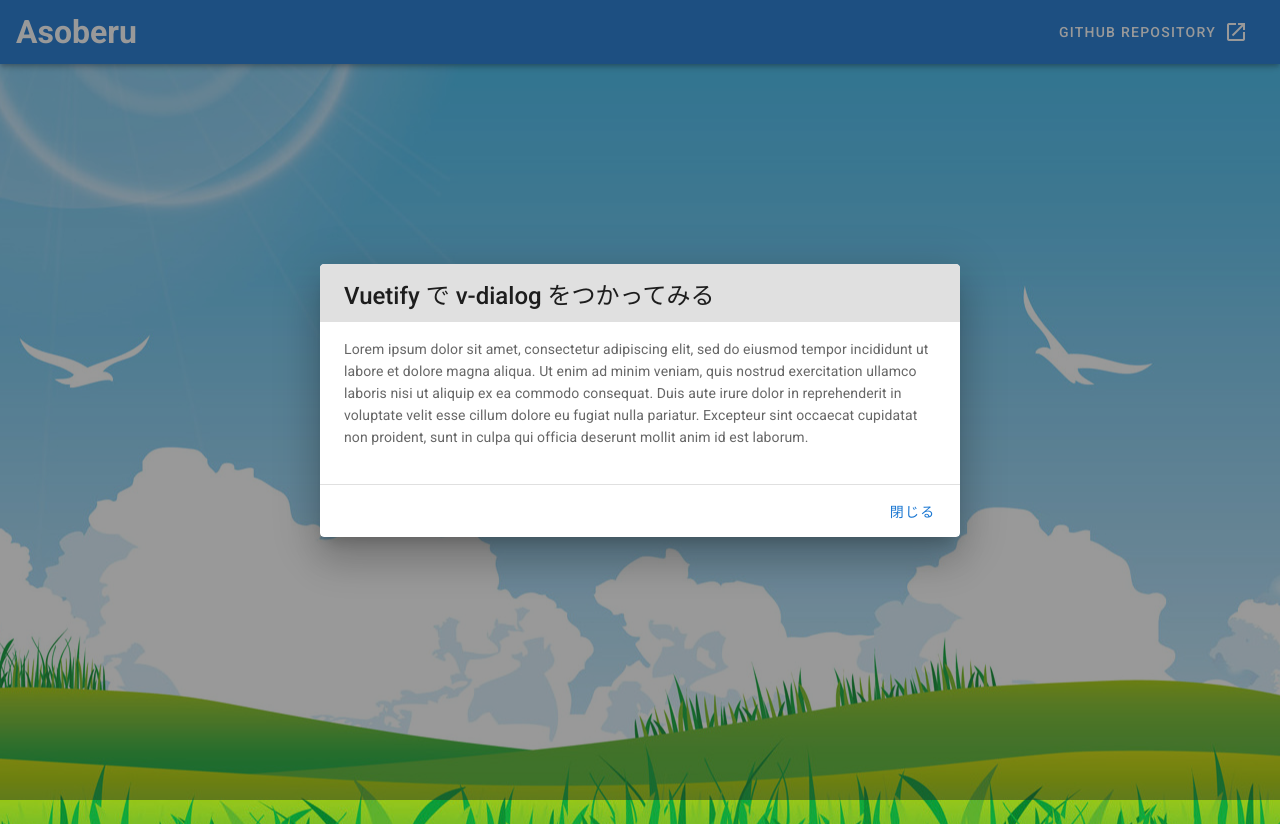
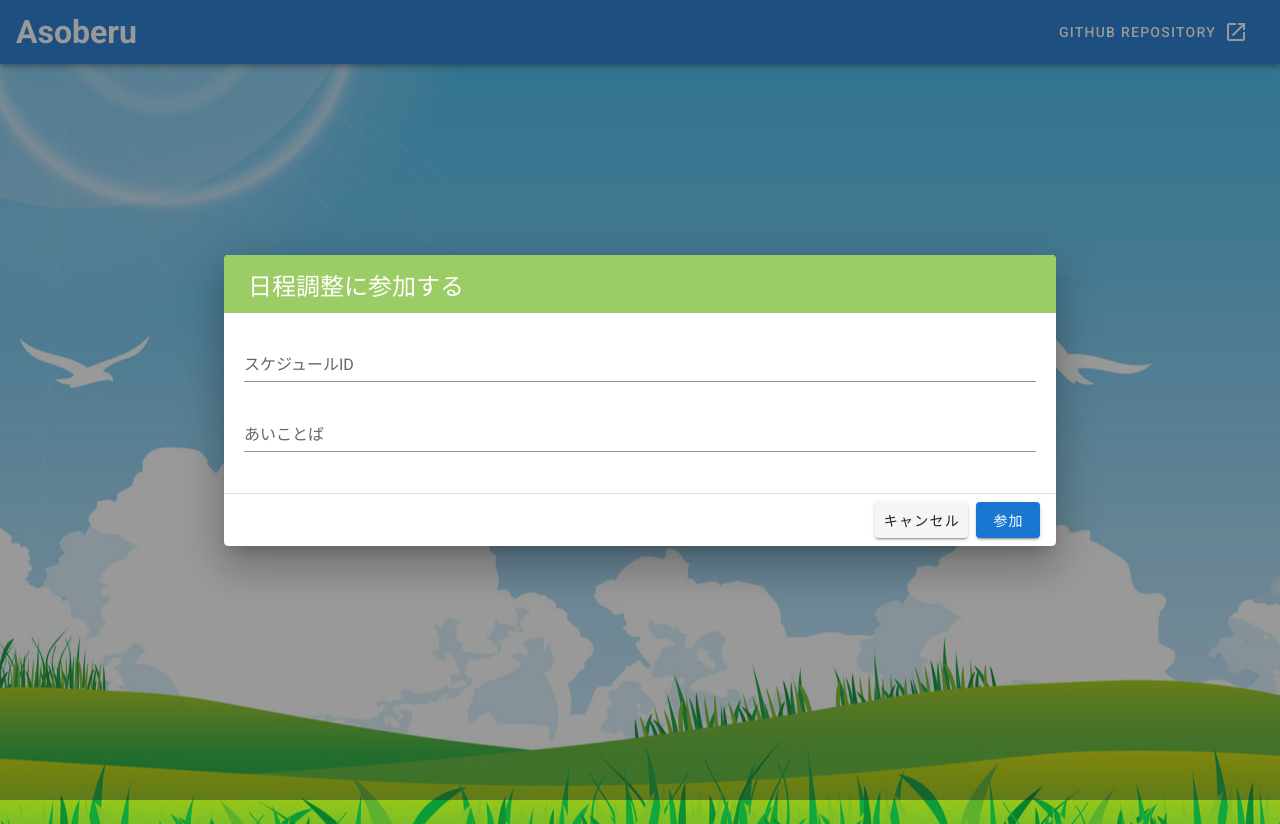
Before and after one commit to Itaru-furukawa/asoberu-web-app, a Vue app in the folder asoberu-frontend/: page / in a window 1280 px wide. Both pictures are taken after a click on the button "日程調整に参加する". Built offline with nearby package versions, Linux system fonts and the light colour scheme.

Commit message:
トップページ完成

```diff
--- a/asoberu-frontend/src/App.vue
+++ b/asoberu-frontend/src/App.vue
@@ -33,7 +33,7 @@
               <v-dialog
                 transition="dialog-top-transition"
                 v-model="dialog1"
-                width="50%"
+                width="65%"
               >
                 <template v-slot:activator="{ on, attrs1 }">
                   <v-btn
@@ -42,26 +42,41 @@
                     dark
                     v-bind="attrs1"
                     v-on="on"
+                    class='font-weight-bold'
                   >
                     日程調整に参加する
                   </v-btn>
                 </template>
                 <v-card>
-                  <v-card-title class="headline grey lighten-2">
-                    Vuetify で v-dialog をつかってみる
+                  <v-card-title class="headline light-green white--text lighten-1">
+                    日程調整に参加する
                   </v-card-title>
-                  <v-card-text style="margin: 1rem auto;">
-                    Lorem ipsum dolor sit amet, consectetur adipiscing elit, sed do eiusmod tempor incididunt ut labore et dolore magna aliqua. Ut enim ad minim veniam, quis nostrud exercitation ullamco laboris nisi ut aliquip ex ea commodo consequat. Duis aute irure dolor in reprehenderit in voluptate velit esse cillum dolore eu fugiat nulla pariatur. Excepteur sint occaecat cupidatat non proident, sunt in culpa qui officia deserunt mollit anim id est laborum.
-                  </v-card-text>
+                  <v-container class='space-playground pa-5'>
+                    <v-text-field
+                      v-model="scheduleId"
+                      type='number'
+                      label="スケジュールID"
+                    >
+                    </v-text-field>
+                    <v-text-field
+                      v-model="joinSchedulePassword"
+                      label="あいことば"
+                    >
+                    </v-text-field>
+                  </v-container>
                   <v-divider></v-divider>
                   <v-card-actions>
                     <v-spacer></v-spacer>
                     <v-btn
-                      color="primary"
-                      text
                       @click="dialog1 = false"
                     >
-                      閉じる
+                      キャンセル
+                    </v-btn>
+                    <v-btn
+                      color="primary"
+                      @click="e1 = 1"
+                    >
+                      参加
                     </v-btn>
                   </v-card-actions>
                 </v-card>
@@ -78,6 +93,7 @@
                     dark
                     v-bind="attrs2"
                     v-on="on"
+                    class='font-weight-bold'
                   >
                     日程調整を始める
                   </v-btn>
@@ -117,7 +133,7 @@
                           >
                           </v-text-field>
                           <v-text-field
-                            v-model="peopleNum2"
+                            v-model="password"
                             label="あいことば"
                           >
                           </v-text-field>
@@ -151,7 +167,7 @@
                       </v-stepper-content>
 
                       <v-stepper-content step="2">
-                        <v-container class='space-playground pa-5 d-flex justify-space-between'>
+                        <v-container class='space-playground pa-5 d-flex justify-space-around'>
                           <v-date-picker
                             v-model="dates"
                             range
@@ -195,6 +211,9 @@
 </template>
 
 <style>
+  .application {
+    font-family: "Open Sans";
+  }
   .top-bgimg{
     background: url('assets/679452.jpg');
     background-size: auto;
@@ -230,7 +249,10 @@ export default {
     dialog2: false,
     scheduleName: '',
     peopleNum: '',
-    dates: []
+    password: '',
+    dates: [],
+    scheduleId: '',
+    joinSchedulePassword: ''
   }),
   computed: {
     dateRangeText () {
```
Also changed, not shown: 1 other file (tests, documents, lock files or other folders).
